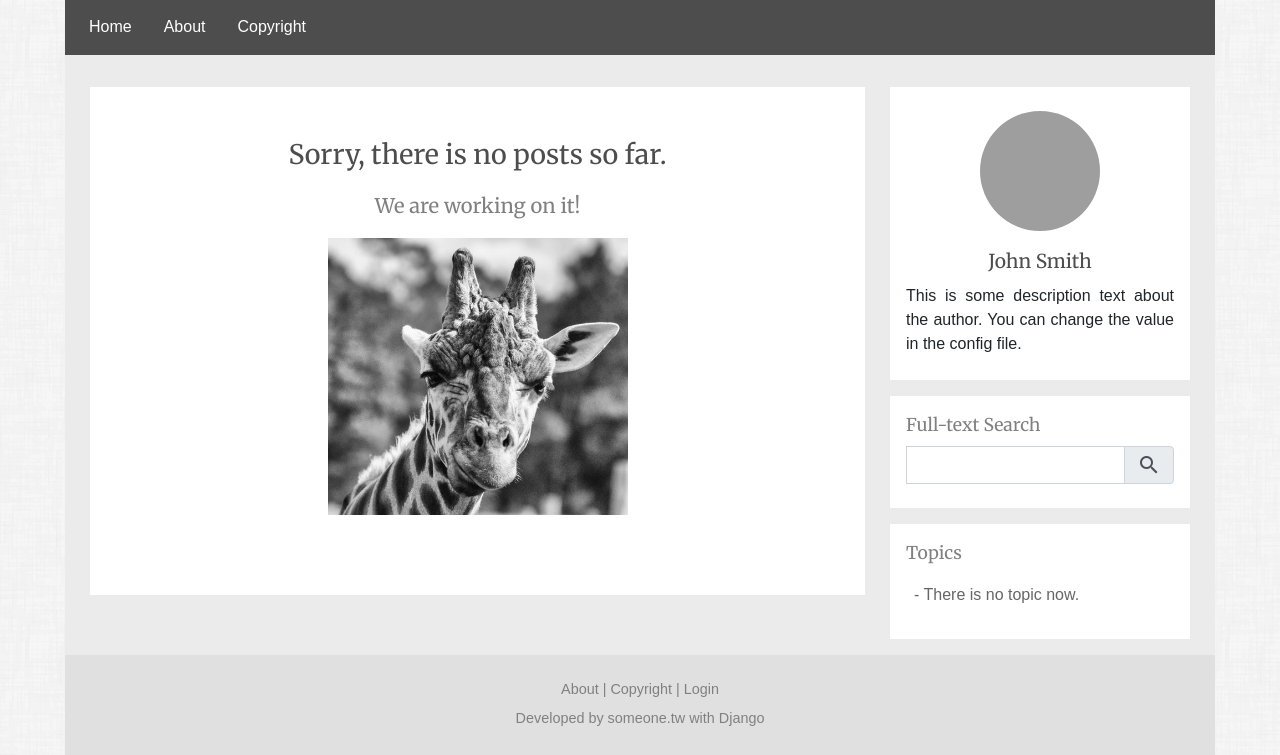
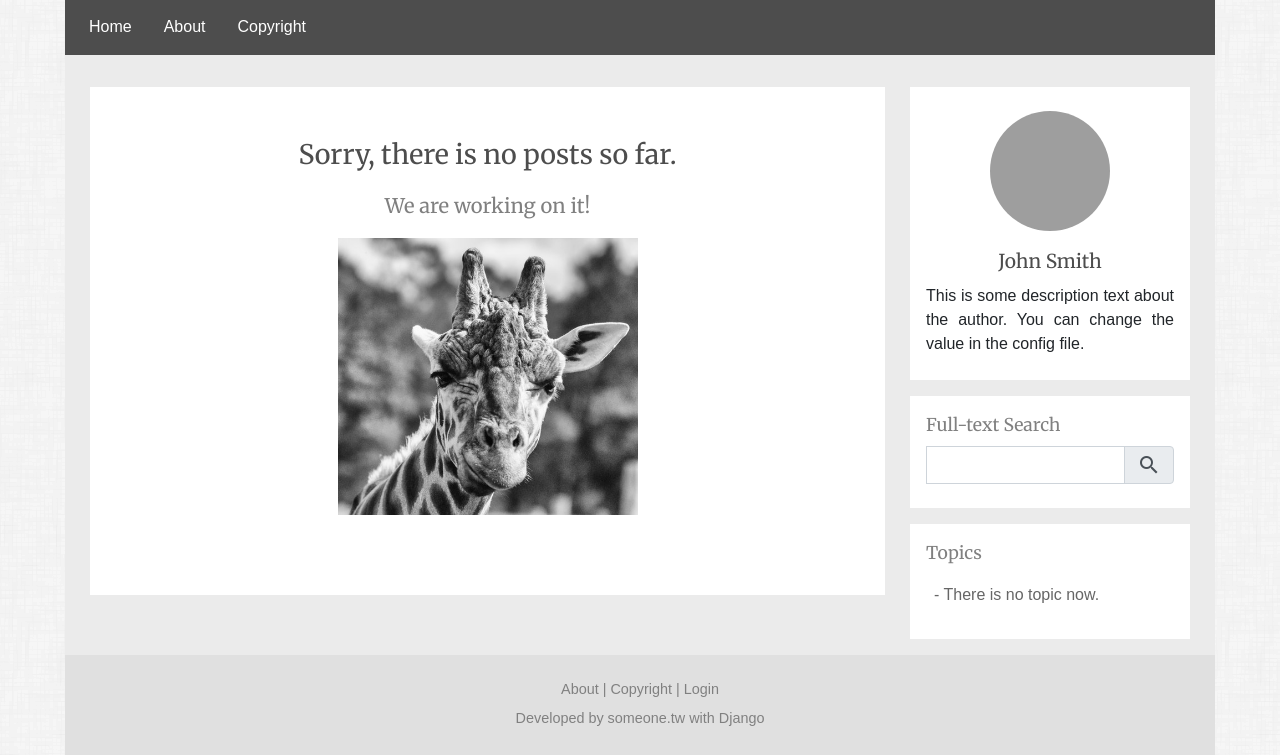
Before and after one commit to thitta/Someone.tw-Blog, a Django app: page /?next=/postadmin in a window 1280 px wide. Shown: the part 169-924 px from the top of the page. Run offline with Django 3.2, Linux system fonts and the light colour scheme; data that the repository does not hold is empty; some libraries are stand-ins or nearby versions; grey boxes are pictures that could not be loaded.

Commit message:
0.3.1
[MOD] change layout details

```diff
--- a/cms/static/cms/css/layout.css
+++ b/cms/static/cms/css/layout.css
@@ -24,6 +24,7 @@ footer {
     display: block;
     padding: 0 25px;
     overflow: hidden;
+    margin-top: 32px;
 }
 
 #left {
@@ -118,7 +119,7 @@ code {
     display: none;
 }
 
-@media only screen and (min-width: 1024px) {
+@media only screen and (min-width: 1000px) {
     #mainContainer {
         display: flex;
         flex-wrap: wrap;
@@ -131,7 +132,7 @@ code {
     }
 
     #right {
-        flex: 0 0 300px;
+        flex: 0 0 280px;
         margin-bottom: 0px;
     }
 
@@ -146,3 +147,10 @@ code {
         display: block;
     }
 }
+
+@media only screen and (max-width: 1000px) {
+    #mainContainer {
+        padding: 0 2.5%;
+        margin-top: 2%;
+    }
+}
--- a/cms/templates/cms/base_main.html
+++ b/cms/templates/cms/base_main.html
@@ -53,9 +53,9 @@
     </header>
 
     <section class="bg-92">
+        <!-- navbar -->
         <div class="sticky">
             {% include 'cms/block_nav.html'%}
-            <div class="space py-3"></div>
         </div>
         <section id="mainContainer" >
             <!-- left -->
```
